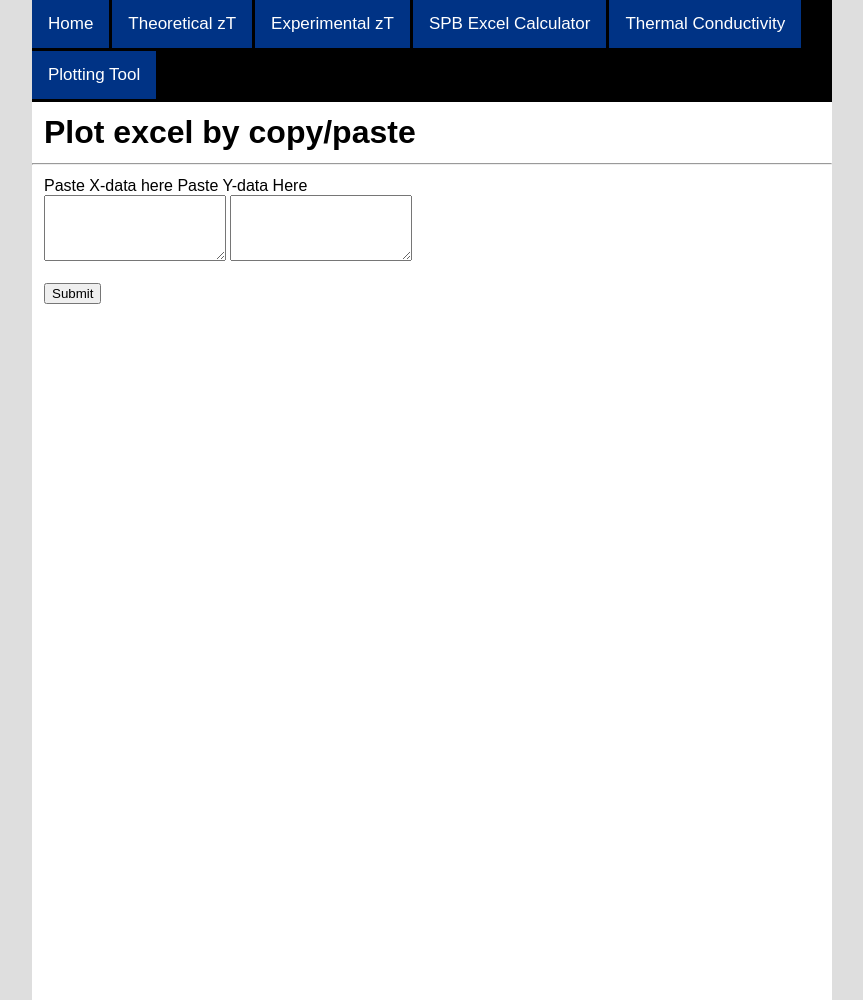
After one commit to adamczykj95/effectivemass, a Flask app: page /plot/ in a window 1280 px wide. The commit adds this page. Shown: the whole page, without its empty margins (208-1071 px from the left). Run offline with Flask 2, Linux system fonts and the light colour scheme.

Commit message:
added plotting page

```diff
--- a/app.py
+++ b/app.py
@@ -2,9 +2,12 @@ from flask import Flask, render_template, request, url_for
 import efm
 import os
 from werkzeug.utils import secure_filename
+import matplotlib
+matplotlib.use('Agg')
 import matplotlib.pyplot as plt
 import time
 import pandas as pd
+import numpy as np
 import warnings
 
 app = Flask(__name__)
@@ -420,17 +423,12 @@ def zt_from_excel():
             except IndexError:
                 return render_template('zt.html', upload_error=True, upload_error_message="Excel file not formatted correctly (IndexError)")
 
-@app.route('/<name>')
-def zt_download(name=''):
-    return send_from_directory(app.config['UPLOAD_FOLDER'], name)
-
 @app.route('/spb/', methods=['GET'])
 def spb():
     return render_template('spb_models.html')
 
 @app.route('/spb/', methods=['POST'])
 def spb_calculate_file():
-
     allowed_extensions = {'xlsx', 'xls'}
 
     if request.method == 'POST':
@@ -458,10 +456,6 @@ def spb_calculate_file():
                 return render_template('spb_models.html', error=True, error_message="Excel file not formatted correctly (OverflowError)")
             except IndexError:
                 return render_template('spb_models.html', error=True, error_message="Excel file not formatted correctly (IndexError)")
-
-@app.route('/<name>')
-def spb_download(name=''):
-    return send_from_directory(app.config['UPLOAD_FOLDER'], name)
 
 @app.route('/theoretical-zt/', methods=['GET'])
 def theoretical_zt():
@@ -587,6 +581,58 @@ def theoretical_zt_from_excel():
 def download(name=''):
     return send_from_directory(name)
 
+@app.route('/plot/', methods=['GET', 'POST'])
+def plot():
+    timestamp = time.time()
+    form_items = ['xdata', 'ydata']
+    if request.method == 'GET':
+        return render_template('plot.html')
+
+    elif request.method == 'POST':
+        for item in form_items:
+            if item not in request.form:
+                return render_template('plot.html', error=True, error_message='No data partition. id probably wrong.')
+
+        xdata = request.form['xdata']
+        ydata = request.form['ydata']
+        form_data = [xdata, ydata]
+
+        for data in form_data:
+            if data == '':
+                return render_template('plot.html', error=True, error_message='Text missing from at least one entry box. Try again.')
+
+        xdata = xdata.split('\r\n')
+        ydata = ydata.split('\r\n')
+
+        if xdata[-1] == '':
+            xdata = xdata[:-1]
+        if ydata[-1] == '':
+            ydata = ydata[:-1]
+        if len(xdata) != len(ydata):
+            return render_template('plot.html', error=True, error_message='Inputs are not the same length.')
+
+        xdata = list(np.float_(xdata))
+        ydata = list(np.float_(ydata))
+
+        fig, ax = plt.subplots(1, figsize=(6,6))
+        ax.plot(xdata, ydata, color="#0000FF")
+        ax.set_xlabel('X axis', fontsize=14)
+        ax.set_ylabel('Y-axis', fontsize=14)
+
+        full_file_path_plot = os.path.join(app.config['UPLOAD_FOLDER'], 'user_input_plot' + str(timestamp) + '.png')
+        plt.savefig(full_file_path_plot, dpi=500)
+
+        plt.cla()
+
+        ax.scatter(xdata, ydata, color="#0000FF")
+        ax.set_xlabel('X axis', fontsize=14)
+        ax.set_ylabel('Y-axis', fontsize=14)
+
+        full_file_path_scatter = os.path.join(app.config['UPLOAD_FOLDER'], 'user_input_scatter' + str(timestamp) + '.png')
+        plt.savefig(full_file_path_scatter, dpi=500)
+
+        return render_template('plot.html', success=True, plot_file_location=full_file_path_plot, scatter_file_location=full_file_path_scatter)
+
 @app.route('/thermal/', methods=['GET'])
 def thermal():
     return render_template('thermal.html')
--- a/static/styles.css
+++ b/static/styles.css
@@ -45,6 +45,7 @@ form {
 	font-size: 17px;
 	text-decoration: none;
 	margin-right: 3px;
+	margin-bottom: 3px;
 }
 
 .topnav a:hover {
--- a/templates/base.html
+++ b/templates/base.html
@@ -16,6 +16,7 @@
 		<a href="{{url_for('zt')}}">Experimental zT</a>
 		<a href="{{url_for('spb')}}">SPB Excel Calculator</a>
 		<a href="{{url_for('thermal')}}">Thermal Conductivity</a>
+		<a href="{{url_for('plot')}}">Plotting Tool</a>
 	</div>
 {% block content %}{% endblock %}
 </div>
--- /dev/null
+++ b/templates/plot.html
@@ -0,0 +1,31 @@
+{% extends "base.html" %}
+
+{% block content %}
+	<h1>Plot excel by copy/paste</h1>
+	<hr>
+	<form method="post" action="{{ url_for('plot') }}" id="pasteform" autocomplete="off">
+		<label for="xdata">Paste X-data here </label>
+		<label for="ydata">Paste Y-data Here </label>
+		<br>
+		<textarea id="xdata" name="xdata" rows="4" cols="20"></textarea>
+		<textarea id="ydata" name="ydata" rows="4" cols="20"></textarea>
+		<br>
+		<br>
+		<input type="submit" value="Submit">
+	</form>
+
+{% if error==True %}
+<p class="error">Error: {{error_message}}</p>
+{% endif %}
+
+{% if success==True %}
+<a href="{{ url_for('download', name=plot_file_location) }}">
+<img src="{{ url_for('download', name=plot_file_location) }}" width="300" height="300">
+</a>
+
+<a href="{{ url_for('download', name=scatter_file_location) }}">
+<img src="{{ url_for('download', name=scatter_file_location) }}" width="300" height="300">
+</a>
+{% endif %}
+
+{% endblock %}
--- a/templates/spb_models.html
+++ b/templates/spb_models.html
@@ -17,7 +17,7 @@
 
 {% if success==True %}
 <p>Calculation Success</p>
-<a href="{{url_for('spb_download', name=download_path)}}" class="download">Download Excel File</a>
+<a href="{{url_for('download', name=download_path)}}" class="download">Download Excel File</a>
 {% endif %}
 
 <br>
--- a/templates/zt.html
+++ b/templates/zt.html
@@ -59,7 +59,7 @@
 {% endif %}
 
 {% if upload_success==True %}
-<a href="{{url_for('zt_download', name=download_path)}}" class="download">Download Excel File</a>
+<a href="{{url_for('download', name=download_path)}}" class="download">Download Excel File</a>
 {% endif %}
 
 <p>Please format excel files as shown in this <a href="../static/reference_files/zt_demo_sheet.xlsx">zt demo excel sheet</a><p>
```
Also changed, not shown: static/uploads/theoretical_zt_plot_1631640945.2898495.png (added), static/uploads/user_input_plot1631641259.8593335.png (added), static/uploads/user_input_plot1631641397.3750057.png (added), static/uploads/user_input_plot1631641999.9978113.png (added), static/uploads/user_input_plot1631642179.9482183.png (added), static/uploads/user_input_plot1631642271.0879388.png (added), static/uploads/user_input_plot1631642324.0048096.png (added), static/uploads/user_input_scatter1631642179.9482183.png (added), static/uploads/user_input_scatter1631642271.0879388.png (added), static/uploads/user_input_scatter1631642324.0048096.png (added), 3 other files.
